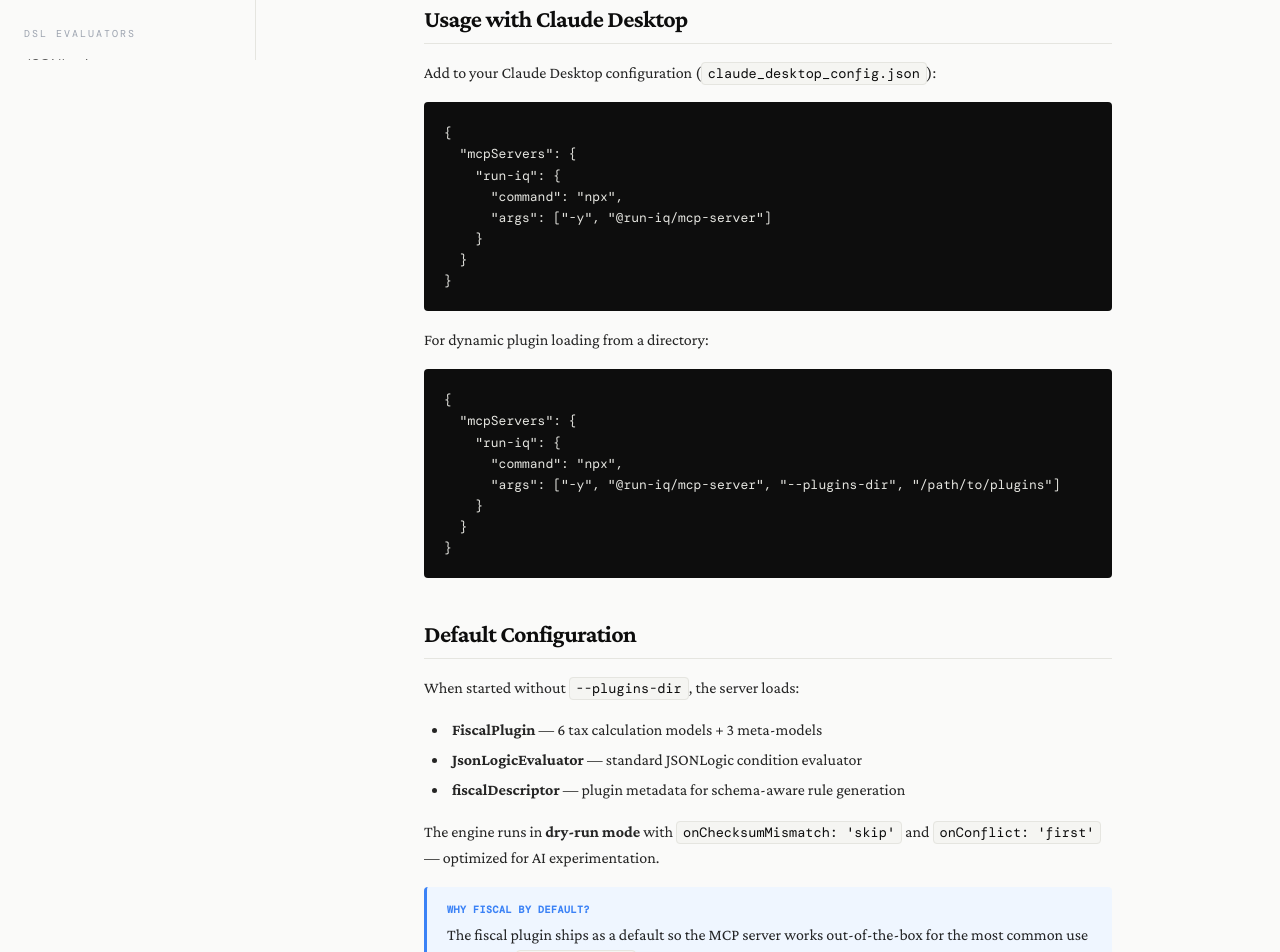
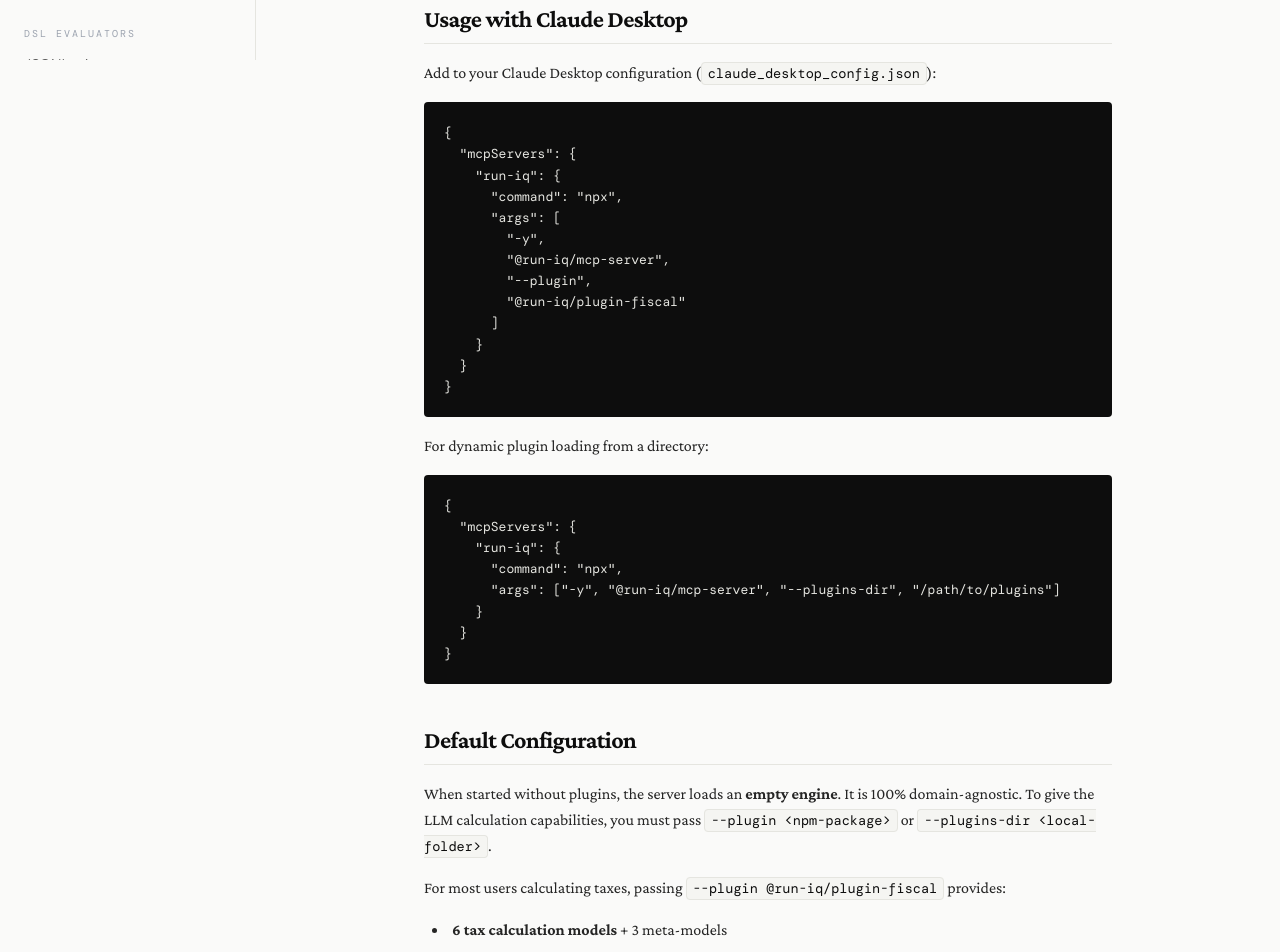
Before and after one commit to Run-IQ/web-platform, a Next.js app: page /docs/integrations/mcp in a window 1280 px wide. Shown: the part 740-1692 px from the top of the page. Built offline with nearby package versions, Linux system fonts and the light colour scheme.

Commit message:
docs: updated mcp plugin import

```diff
--- a/src/app/docs/integrations/mcp/page.mdx
+++ b/src/app/docs/integrations/mcp/page.mdx
@@ -33,7 +33,12 @@
   "mcpServers": {
     "run-iq": {
       "command": "npx",
-      "args": ["-y", "@run-iq/mcp-server"]
+      "args": [
+        "-y",
+        "@run-iq/mcp-server",
+        "--plugin",
+        "@run-iq/plugin-fiscal"
+      ]
     }
   }
 }
@@ -54,18 +59,15 @@
 
 ## Default Configuration
 
-When started without `--plugins-dir`, the server loads:
-- **FiscalPlugin** — 6 tax calculation models + 3 meta-models
+When started without plugins, the server loads an **empty engine**. It is 100% domain-agnostic.
+To give the LLM calculation capabilities, you must pass `--plugin <npm-package>` or `--plugins-dir <local-folder>`.
+
+For most users calculating taxes, passing `--plugin @run-iq/plugin-fiscal` provides:
+- **6 tax calculation models** + 3 meta-models
 - **JsonLogicEvaluator** — standard JSONLogic condition evaluator
 - **fiscalDescriptor** — plugin metadata for schema-aware rule generation
 
 The engine runs in **dry-run mode** with `onChecksumMismatch: 'skip'` and `onConflict: 'first'` — optimized for AI experimentation.
-
-<Callout type="info" title="Why fiscal by default?">
-  The fiscal plugin ships as a default so the MCP server works out-of-the-box
-  for the most common use case. With `--plugins-dir`, you can load any domain
-  (payroll, insurance, etc.) without recompiling.
-</Callout>
 
 ## Tools (8)
 
```
